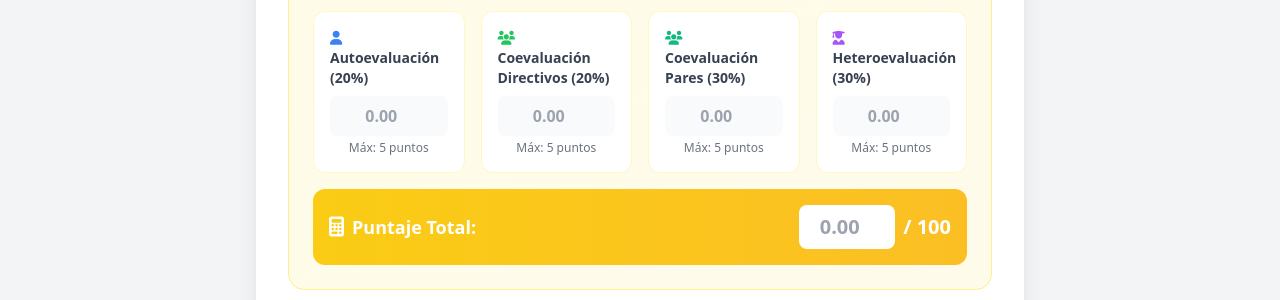
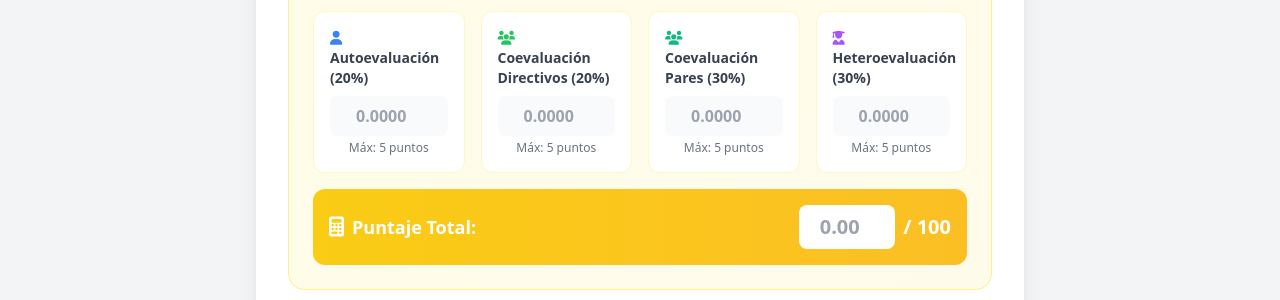
Before and after one commit to MatiasScott/superarse_sgpro, a PHP site: page /create.php in a window 1280 px wide. Shown: the part 1362-1662 px from the top of the page. Run offline with PHP 8.4, Linux system fonts and the light colour scheme; the template is opened without the code that fills it, so the values that code supplies are empty; some libraries are stand-ins or nearby versions.

Commit message:
ampliacion a 4 decimales en la calificaciones de la evaluacion

```diff
--- a/app/views/evaluations/create.php
+++ b/app/views/evaluations/create.php
@@ -117,9 +117,9 @@
                             <label for="autoevaluacion" class="block text-sm font-bold text-gray-700 mb-2">
                                 <i class="fas fa-user text-blue-500 mr-1"></i> Autoevaluación (20%)
                             </label>
-                            <input type="number" step="0.01" id="autoevaluacion" name="autoevaluacion"
+                            <input type="number" step="0.0001" id="autoevaluacion" name="autoevaluacion"
                                    class="w-full px-3 py-2 border-0 rounded-lg bg-gray-50 focus:ring-2 focus:ring-blue-400 outline-none text-gray-700 text-center font-semibold"
-                                placeholder="0.00" min="0" max="5" required oninput="calcularPuntajeTotal()">
+                                placeholder="0.0000" min="0" max="5" required oninput="calcularPuntajeTotal()">
                             <p class="text-xs text-gray-500 text-center mt-1">Máx: 5 puntos</p>
                         </div>
 
@@ -128,9 +128,9 @@
                             <label for="coevaluacion_20" class="block text-sm font-bold text-gray-700 mb-2">
                                 <i class="fas fa-users text-green-500 mr-1"></i> Coevaluación Directivos (20%)
                             </label>
-                            <input type="number" step="0.01" id="coevaluacion_20" name="coevaluacion_20"
+                            <input type="number" step="0.0001" id="coevaluacion_20" name="coevaluacion_20"
                                    class="w-full px-3 py-2 border-0 rounded-lg bg-gray-50 focus:ring-2 focus:ring-green-400 outline-none text-gray-700 text-center font-semibold"
-                                placeholder="0.00" min="0" max="5" required oninput="calcularPuntajeTotal()">
+                                placeholder="0.0000" min="0" max="5" required oninput="calcularPuntajeTotal()">
                             <p class="text-xs text-gray-500 text-center mt-1">Máx: 5 puntos</p>
                         </div>
 
@@ -139,9 +139,9 @@
                             <label for="coevaluacion_30" class="block text-sm font-bold text-gray-700 mb-2">
                                 <i class="fas fa-users text-emerald-500 mr-1"></i> Coevaluación Pares (30%)
                             </label>
-                            <input type="number" step="0.01" id="coevaluacion_30" name="coevaluacion_30"
+                            <input type="number" step="0.0001" id="coevaluacion_30" name="coevaluacion_30"
                                    class="w-full px-3 py-2 border-0 rounded-lg bg-gray-50 focus:ring-2 focus:ring-emerald-400 outline-none text-gray-700 text-center font-semibold"
-                                placeholder="0.00" min="0" max="5" required oninput="calcularPuntajeTotal()">
+                                placeholder="0.0000" min="0" max="5" required oninput="calcularPuntajeTotal()">
                             <p class="text-xs text-gray-500 text-center mt-1">Máx: 5 puntos</p>
                         </div>
 
@@ -150,9 +150,9 @@
                             <label for="heteroevaluacion" class="block text-sm font-bold text-gray-700 mb-2">
                                 <i class="fas fa-user-graduate text-purple-500 mr-1"></i> Heteroevaluación (30%)
                             </label>
-                            <input type="number" step="0.01" id="heteroevaluacion" name="heteroevaluacion"
+                            <input type="number" step="0.0001" id="heteroevaluacion" name="heteroevaluacion"
                                    class="w-full px-3 py-2 border-0 rounded-lg bg-gray-50 focus:ring-2 focus:ring-purple-400 outline-none text-gray-700 text-center font-semibold"
-                                placeholder="0.00" min="0" max="5" required oninput="calcularPuntajeTotal()">
+                                placeholder="0.0000" min="0" max="5" required oninput="calcularPuntajeTotal()">
                             <p class="text-xs text-gray-500 text-center mt-1">Máx: 5 puntos</p>
                         </div>
 
```
